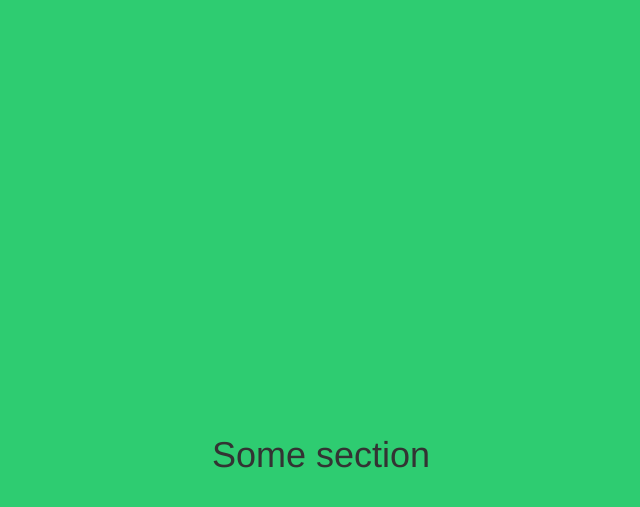
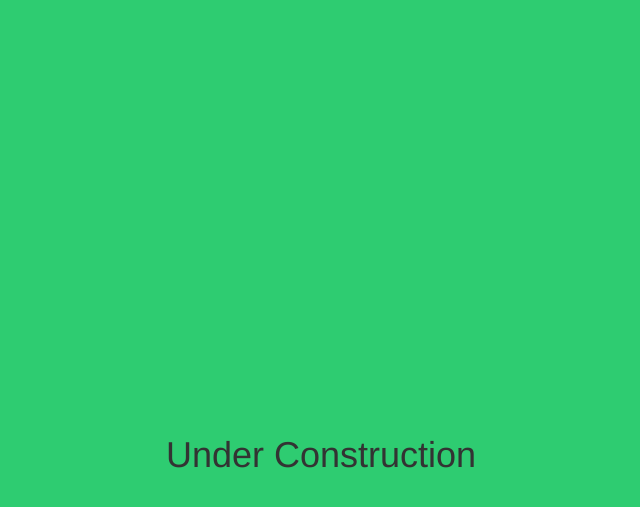
Before and after one commit to noahsarkmusic/noahsarkmusic.github.io, a Jekyll site: the page built from index.html, in a window 1280 px wide. Shown: the top 507 px of the page, without its empty margins (319-959 px from the left). Built offline with Jekyll 4.4.1, drawn with Linux system fonts in a browser that asks for light colours.

Commit message:
Update index.html

```diff
--- a/index.html
+++ b/index.html
@@ -5,7 +5,7 @@ title: Noah's Ark
 
 <div id="fullpage">
     <div class="section" id="section1">
-        <h1>Some section</h1>
+        <h1>Under Construction</h1>
     </div>
     <div class="section" id="section2">
         <div class="slide">
```
